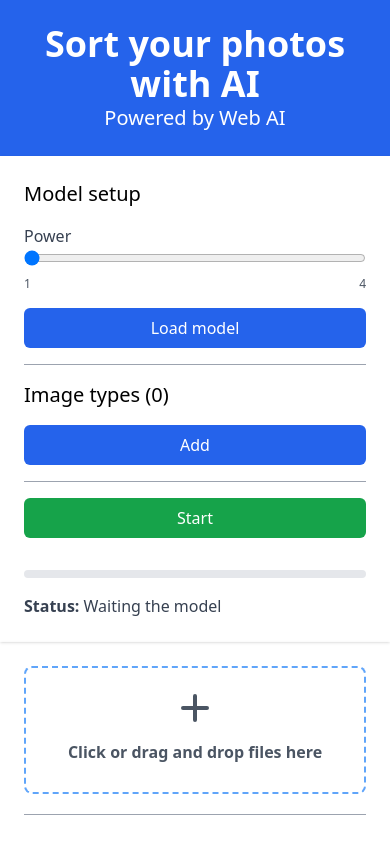
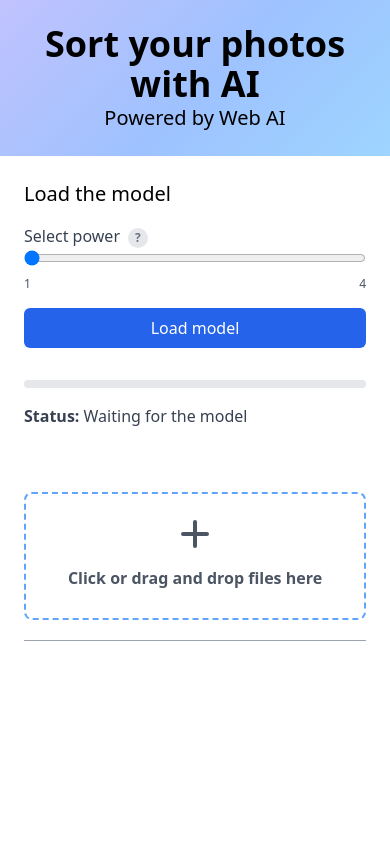
Before and after one commit to visheratin/ai-photo-sorter, a Next.js app: page / in a window 390 px wide. Shown: the top 854 px of the page. Built offline with nearby package versions, Linux system fonts and the light colour scheme.

Commit message:
Updates.

```diff
--- a/src/app/globals.css
+++ b/src/app/globals.css
@@ -1,3 +1,49 @@
 @tailwind base;
 @tailwind components;
 @tailwind utilities;
+
+.moving-gradient {
+    background-image: linear-gradient(
+      135deg,
+      #f9c5d1,
+      #f6d5e6,
+      #e0c3fc,
+      #9ec2ff,
+      #9ee9ff
+    );
+    background-size: 400% 400%;
+    animation: movingGradient 15s ease infinite;
+  }
+
+  @keyframes movingGradient {
+    0% {
+      background-position: 0% 50%;
+    }
+    50% {
+      background-position: 100% 50%;
+    }
+    100% {
+      background-position: 0% 50%;
+    }
+  }
+
+  @keyframes glowing {
+    0% {
+      box-shadow: 0 0 2px #10b981, 0 0 4px #10b981, 0 0 8px #10b981, 0 0 16px #10b981;
+    }
+    50% {
+      box-shadow: 0 0 4px #10b981, 0 0 8px #10b981, 0 0 16px #10b981, 0 0 32px #10b981;
+    }
+    100% {
+      box-shadow: 0 0 2px #10b981, 0 0 4px #10b981, 0 0 8px #10b981, 0 0 16px #10b981;
+    }
+  }
+
+  .glowing-emerald {
+    animation: glowing 2s linear infinite;
+  }
+
+  .glowing-emerald:disabled {
+    animation: none;
+    background-color: #9CA3AF;
+  }
--- a/src/app/navbar.tsx
+++ b/src/app/navbar.tsx
@@ -1,14 +1,11 @@
 import InputFieldsComponent from "@/components/classes";
-import {
-  MultimodalModel,
-  SessionParams,
-  ZeroShotClassificationModel,
-} from "@visheratin/web-ai";
+import Tooltip from "@/components/tooltip";
+import * as wai from "@visheratin/web-ai";
 import React, { useEffect, useRef, useState } from "react";
 
 interface NavbarComponentProps {
   onInputChange: (inputs: string[]) => void;
-  modelCallback: (model: ZeroShotClassificationModel) => void;
+  modelCallback: (model: wai.ZeroShotClassificationModel) => void;
   process: (
     power: number,
     statusCallback: (status: {
@@ -29,20 +26,24 @@ export const NavbarComponent: React.FC<NavbarComponentProps> = (
   const [status, setStatus] = useState({
     progress: 0,
     busy: false,
-    message: "Waiting the model",
+    message: "Waiting for the model",
   });
+
+  const [modelLoaded, setModelLoaded] = useState(false);
 
   const setProgressValue = (percentage: number) => {
     progressRef.current!.style.width = `${percentage}%`;
   };
 
   const loadModel = async () => {
+    console.log(wai);
     const power = parseFloat(powerRef.current!.value);
-    SessionParams.numThreads = power;
+    wai.SessionParams.numThreads = power;
     setStatus({ ...status, busy: true, message: "Loading model..." });
-    const modelResult = await MultimodalModel.create("clip-base-quant");
+    const modelResult = await wai.MultimodalModel.create("clip-base-quant");
     console.log(`Model loading time: ${modelResult.elapsed}s`);
-    props.modelCallback(modelResult.model as ZeroShotClassificationModel);
+    props.modelCallback(modelResult.model as wai.ZeroShotClassificationModel);
+    setModelLoaded(true);
     setStatus({ ...status, busy: false, message: "Model was loaded!" });
     setTimeout(() => {
       setStatus({ ...status, message: "Ready" });
@@ -59,13 +60,20 @@ export const NavbarComponent: React.FC<NavbarComponentProps> = (
   }, [status.progress]);
 
   return (
-    <nav className="bg-white p-6 shadow lg:w-80 lg:h-screen">
+    <nav className="bg-white p-6 lg:w-80 lg:h-screen">
       <div className="grid grid-cols-1 gap-4">
+        <div
+          className="grid grid-cols-1 gap-4"
+          style={modelLoaded ? { display: "none" } : {}}
+        >
           <div>
-          <h4 className="text-xl">Model setup</h4>
+            <h4 className="text-xl">Load the model</h4>
           </div>
           <div className="w-full">
-          <label className="mr-2 text-gray-700">Power</label>
+            <label className="mr-2 text-gray-700">
+              <span>Select power</span>
+            </label>
+            <Tooltip tooltipContent="How many CPU cores to use for processing" />
             <input
               type="range"
               id="power"
@@ -76,7 +84,7 @@ export const NavbarComponent: React.FC<NavbarComponentProps> = (
               defaultValue="1"
               step="1"
               className="slider w-full"
-            title="How many cores to use for computation"
+              title="How many CPU cores to use for processing"
               disabled={status.busy}
             />
             <div className="flex justify-between text-xs mt-1">
@@ -91,23 +99,25 @@ export const NavbarComponent: React.FC<NavbarComponentProps> = (
           >
             Load model
           </button>
-        <div className="relative flex items-center">
-          <div className="flex-grow border-t border-gray-400"></div>
         </div>
+        <div
+          className="grid grid-cols-1 gap-4"
+          style={modelLoaded ? {} : { display: "none" }}
+        >
           <div>
-          <h4 className="text-xl">Image types ({props.classNum})</h4>
+            <h4 className="text-xl">Set photo classes</h4>
           </div>
           <InputFieldsComponent
             onInputChange={props.onInputChange}
             busy={status.busy}
+            modelLoaded={modelLoaded}
           />
-        <div className="relative flex items-center">
-          <div className="flex-grow border-t border-gray-400"></div>
         </div>
         <button
-          disabled={status.busy}
+          disabled={status.busy || !modelLoaded}
+          hidden={!modelLoaded || props.classNum === 0}
           onClick={() => process()}
-          className="bg-green-600 text-white w-full py-2 px-4 rounded-md hover:bg-green-500 focus:outline-none focus:ring-2 focus:ring-green-500 focus:ring-opacity-50"
+          className="bg-emerald-500 text-white text-xl py-2 my-5 px-4 rounded-full focus:outline-none glowing-emerald"
         >
           Start
         </button>
--- a/src/app/page.module.css
+++ b/src/app/page.module.css
@@ -1,271 +1,15 @@
-.main {
-  display: flex;
-  flex-direction: column;
-  justify-content: space-between;
-  align-items: center;
-  padding: 6rem;
-  min-height: 100vh;
-}
-
-.description {
-  display: inherit;
-  justify-content: inherit;
-  align-items: inherit;
-  font-size: 0.85rem;
-  max-width: var(--max-width);
-  width: 100%;
-  z-index: 2;
-  font-family: var(--font-mono);
-}
-
-.description a {
-  display: flex;
-  align-items: center;
-  justify-content: center;
-  gap: 0.5rem;
-}
-
-.description p {
-  position: relative;
-  margin: 0;
-  padding: 1rem;
-  background-color: rgba(var(--callout-rgb), 0.5);
-  border: 1px solid rgba(var(--callout-border-rgb), 0.3);
-  border-radius: var(--border-radius);
-}
-
-.code {
-  font-weight: 700;
-  font-family: var(--font-mono);
-}
-
-.grid {
-  display: grid;
-  grid-template-columns: repeat(3, minmax(33%, auto));
-  width: var(--max-width);
-  max-width: 100%;
-}
-
-.card {
-  padding: 1rem 1.2rem;
-  border-radius: var(--border-radius);
-  background: rgba(var(--card-rgb), 0);
-  border: 1px solid rgba(var(--card-border-rgb), 0);
-  transition: background 200ms, border 200ms;
-}
-
-.card span {
-  display: inline-block;
-  transition: transform 200ms;
-}
-
-.card h2 {
-  font-weight: 600;
-  margin-bottom: 0.7rem;
-}
-
-.card p {
-  margin: 0;
-  opacity: 0.6;
-  font-size: 0.9rem;
-  line-height: 1.5;
-  max-width: 34ch;
-}
-
-.center {
-  display: flex;
-  justify-content: center;
-  align-items: center;
-  position: relative;
-  padding: 4rem 0;
-}
-
-.center::before {
-  background: var(--secondary-glow);
-  border-radius: 50%;
-  width: 480px;
-  height: 360px;
-  margin-left: -400px;
-}
-
-.center::after {
-  background: var(--primary-glow);
-  width: 240px;
-  height: 180px;
-  z-index: -1;
-}
-
-.center::before,
-.center::after {
-  content: '';
-  left: 50%;
-  position: absolute;
-  filter: blur(45px);
-  transform: translateZ(0);
-}
-
-.logo,
-.thirteen {
-  position: relative;
-}
-
-.thirteen {
-  display: flex;
-  justify-content: center;
-  align-items: center;
-  width: 75px;
-  height: 75px;
-  padding: 25px 10px;
-  margin-left: 16px;
-  transform: translateZ(0);
-  border-radius: var(--border-radius);
-  overflow: hidden;
-  box-shadow: 0px 2px 8px -1px #0000001a;
-}
-
-.thirteen::before,
-.thirteen::after {
-  content: '';
-  position: absolute;
-  z-index: -1;
-}
-
-/* Conic Gradient Animation */
-.thirteen::before {
-  animation: 6s rotate linear infinite;
-  width: 200%;
-  height: 200%;
-  background: var(--tile-border);
-}
-
-/* Inner Square */
-.thirteen::after {
-  inset: 0;
-  padding: 1px;
-  border-radius: var(--border-radius);
-  background: linear-gradient(
-    to bottom right,
-    rgba(var(--tile-start-rgb), 1),
-    rgba(var(--tile-end-rgb), 1)
-  );
-  background-clip: content-box;
-}
-
-/* Enable hover only on non-touch devices */
-@media (hover: hover) and (pointer: fine) {
-  .card:hover {
-    background: rgba(var(--card-rgb), 0.1);
-    border: 1px solid rgba(var(--card-border-rgb), 0.15);
+@keyframes glowing {
+  0% {
+    box-shadow: 0 0 5px #10b981, 0 0 10px #10b981, 0 0 20px #10b981, 0 0 40px #10b981;
   }
-
-  .card:hover span {
-    transform: translateX(4px);
+  50% {
+    box-shadow: 0 0 10px #10b981, 0 0 20px #10b981, 0 0 40px #10b981, 0 0 80px #10b981;
+  }
+  100% {
+    box-shadow: 0 0 5px #10b981, 0 0 10px #10b981, 0 0 20px #10b981, 0 0 40px #10b981;
   }
 }
 
-@media (prefers-reduced-motion) {
-  .thirteen::before {
-    animation: none;
-  }
-
-  .card:hover span {
-    transform: none;
-  }
+.glowing-emerald {
+  animation: glowing 2s linear infinite;
 }
-
-/* Mobile and Tablet */
-@media (max-width: 1023px) {
-  .content {
-    padding: 4rem;
-  }
-
-  .grid {
-    grid-template-columns: 1fr;
-    margin-bottom: 120px;
-    max-width: 320px;
-    text-align: center;
-  }
-
-  .card {
-    padding: 1rem 2.5rem;
-  }
-
-  .card h2 {
-    margin-bottom: 0.5rem;
-  }
-
-  .center {
-    padding: 8rem 0 6rem;
-  }
-
-  .center::before {
-    transform: none;
-    height: 300px;
-  }
-
-  .description {
-    font-size: 0.8rem;
-  }
-
-  .description a {
-    padding: 1rem;
-  }
-
-  .description p,
-  .description div {
-    display: flex;
-    justify-content: center;
-    position: fixed;
-    width: 100%;
-  }
-
-  .description p {
-    align-items: center;
-    inset: 0 0 auto;
-    padding: 2rem 1rem 1.4rem;
-    border-radius: 0;
-    border: none;
-    border-bottom: 1px solid rgba(var(--callout-border-rgb), 0.25);
-    background: linear-gradient(
-      to bottom,
-      rgba(var(--background-start-rgb), 1),
-      rgba(var(--callout-rgb), 0.5)
-    );
-    background-clip: padding-box;
-    backdrop-filter: blur(24px);
-  }
-
-  .description div {
-    align-items: flex-end;
-    pointer-events: none;
-    inset: auto 0 0;
-    padding: 2rem;
-    height: 200px;
-    background: linear-gradient(
-      to bottom,
-      transparent 0%,
-      rgb(var(--background-end-rgb)) 40%
-    );
-    z-index: 1;
-  }
-}
-
-@media (prefers-color-scheme: dark) {
-  .vercelLogo {
-    filter: invert(1);
-  }
-
-  .logo,
-  .thirteen img {
-    filter: invert(1) drop-shadow(0 0 0.3rem #ffffff70);
-  }
-}
-
-@keyframes rotate {
-  from {
-    transform: rotate(360deg);
-  }
-  to {
-    transform: rotate(0deg);
-  }
-}
--- a/src/app/page.tsx
+++ b/src/app/page.tsx
@@ -1,12 +1,7 @@
 "use client";
 
 import { useCallback, useEffect, useState } from "react";
-import {
-  ClassificationPrediction,
-  MultimodalModel,
-  ZeroShotClassificationModel,
-  SessionParams,
-} from "@visheratin/web-ai";
+import * as wai from "@visheratin/web-ai";
 import { useDropzone } from "react-dropzone";
 import PhotoGallery from "@/components/gallery";
 import { FileInfo } from "@/components/fileInfo";
@@ -18,6 +13,8 @@ export default function Home() {
   const [classNames, setClassNames] = useState<string[]>([]);
 
   const [unsortedFiles, setUnsortedFiles] = useState<FileInfo[]>([]);
+
+  const [files, setFiles] = useState<FileInfo[]>([]);
 
   const [classes, setClasses] = useState<ClassData[]>([]);
 
@@ -34,13 +31,14 @@ export default function Home() {
           src: URL.createObjectURL(file),
         };
       });
-      const existingFiles = unsortedFiles.map((file) => file.name);
+      const existingFiles = files.map((file) => file.name);
       const filteredNewFiles = newFiles.filter(
         (file) => !existingFiles.includes(file.name)
       );
       setUnsortedFiles([...unsortedFiles, ...filteredNewFiles]);
+      setFiles([...files, ...filteredNewFiles]);
     },
-    [unsortedFiles]
+    [files, unsortedFiles]
   );
 
   const resizeFile = (file: File): Promise<File> =>
@@ -66,7 +64,7 @@ export default function Home() {
     onDrop,
   });
 
-  const [model, setModel] = useState<ZeroShotClassificationModel>();
+  const [model, setModel] = useState<wai.ZeroShotClassificationModel>();
 
   const processFiles = async (
     power: number,
@@ -79,11 +77,27 @@ export default function Home() {
     if (!model) {
       setStatus({ busy: false, progress: 0, message: "Model was not loaded!" });
       setTimeout(() => {
-        setStatus({ busy: false, progress: 0, message: "Ready" });
+        setStatus({
+          busy: false,
+          progress: 0,
+          message: "Waiting for the model",
+        });
       }, 2000);
       return;
     }
-    const newClasses = classNames.map((name): ClassData => {
+    const classes = [...classNames];
+    if (
+      classes.length === 0 ||
+      classes.filter((c) => c.length > 0).length === 0
+    ) {
+      setStatus({
+        busy: false,
+        progress: 0,
+        message: "No classes were set!",
+      });
+      return;
+    }
+    const newClasses = classes.map((name): ClassData => {
       return {
         name: name,
         files: [],
@@ -92,7 +106,7 @@ export default function Home() {
     setStatus({ progress: 0, busy: true, message: "Processing..." });
     const start = performance.now();
     const batch = power;
-    const dataFiles = [...unsortedFiles];
+    const dataFiles = [...files];
     for (let i = 0; i < dataFiles.length; i += batch) {
       setStatus({
         busy: true,
@@ -101,15 +115,15 @@ export default function Home() {
       });
       const toProcess = dataFiles.slice(i, i + batch).map((file) => file.src);
       const toProcessFiles = dataFiles.slice(i, i + batch);
-      const result = await model.process(toProcess, classNames);
+      const result = await model.process(toProcess, classes);
       if (toProcess.length === 1) {
-        const res = result.results as ClassificationPrediction[];
-        processResult(toProcessFiles[0], res, newClasses);
+        const res = result.results as wai.ClassificationPrediction[];
+        processResult(toProcessFiles[0], res, newClasses, classes);
       } else {
-        const resItems = result.results as ClassificationPrediction[][];
+        const resItems = result.results as wai.ClassificationPrediction[][];
         resItems.forEach((item, index) => {
-          const res = item as ClassificationPrediction[];
-          processResult(toProcessFiles[index], res, newClasses);
+          const res = item as wai.ClassificationPrediction[];
+          processResult(toProcessFiles[index], res, newClasses, classes);
         });
       }
     }
@@ -124,8 +138,9 @@ export default function Home() {
 
   const processResult = (
     file: FileInfo,
-    result: ClassificationPrediction[],
-    classes: ClassData[]
+    result: wai.ClassificationPrediction[],
+    classData: ClassData[],
+    classes: string[]
   ) => {
     if (result.length === 0) {
       return;
@@ -135,9 +150,9 @@ export default function Home() {
       return;
     }
     const foundClass = result[0].class;
-    const foundClassIndex = classNames.indexOf(foundClass);
-    classes[foundClassIndex].files.push(file);
-    setClasses([...classes]);
+    const foundClassIndex = classes.indexOf(foundClass);
+    classData[foundClassIndex].files.push(file);
+    setClasses([...classData]);
     const unsortedIdx = unsortedFiles.indexOf(file);
     unsortedFiles.splice(unsortedIdx, 1);
     setUnsortedFiles([...unsortedFiles]);
@@ -146,7 +161,7 @@ export default function Home() {
 
   return (
     <>
-      <header className="text-center py-6 bg-blue-600 text-white">
+      <header className="text-center py-6 bg-blue-600 moving-gradient">
         <h1 className="text-4xl font-semibold">Sort your photos with AI</h1>
         <h5 className="text-xl text-white-600">Powered by Web AI</h5>
       </header>
@@ -155,10 +170,10 @@ export default function Home() {
           onInputChange={setClassNames}
           modelCallback={setModel}
           process={processFiles}
-          classNum={classNames.length}
+          classNum={classNames.filter((c) => c.length > 0).length}
         />
-
-        <main className="flex-grow p-6 shadow lg:w-80 lg:h-screen">
+        <div className="border-l border-gray-300 h-auto my-2"></div>
+        <main className="flex-grow p-6 lg:w-80 lg:h-full">
           <section>
             <div className="flex justify-center">
               <div
@@ -203,17 +218,13 @@ export default function Home() {
                   <>
                     <section
                       key={item.name}
-                      className="rounded-md border border-blue-400 p-4"
+                      className="rounded-md border border-blue-400 p-4 my-4"
                     >
                       <h3 className="mb-4 text-xl font-semibold">
                         {item.name}
                       </h3>
                       <PhotoGallery images={item.files} />
                     </section>
-
-                    <div className="relative flex py-5 items-center">
-                      <div className="flex-grow border-t border-gray-400"></div>
-                    </div>
                   </>
                 )
             )}
--- a/src/components/classes.tsx
+++ b/src/components/classes.tsx
@@ -4,6 +4,7 @@ import { InputData } from "./inputData";
 interface InputFieldsComponentProps {
   onInputChange: (inputs: string[]) => void;
   busy: boolean;
+  modelLoaded: boolean;
 }
 
 const InputFieldsComponent: React.FC<InputFieldsComponentProps> = (
@@ -69,7 +70,7 @@ const InputFieldsComponent: React.FC<InputFieldsComponentProps> = (
         </div>
       ))}
       <button
-        disabled={props.busy}
+        disabled={props.busy || !props.modelLoaded}
         onClick={addInputField}
         className="bg-blue-600 text-white px-4 py-2 rounded-md hover:bg-blue-500 focus:outline-none focus:ring-2 focus:ring-blue-500 focus:ring-opacity-50 w-full"
       >
--- /dev/null
+++ b/src/components/tooltip.tsx
@@ -0,0 +1,49 @@
+// components/Tooltip.js
+import { useState } from "react";
+
+const Tooltip = (props: { tooltipContent: string }) => {
+  const [showTooltip, setShowTooltip] = useState(false);
+
+  return (
+    <div className="relative inline-flex items-center">
+      <button
+        className="text-gray-500 focus:outline-none"
+        onClick={() => setShowTooltip(!showTooltip)}
+      >
+        <span className="text-xs font-bold bg-gray-200 rounded-full w-5 h-5 flex items-center justify-center">
+          ?
+        </span>
+      </button>
+
+      {showTooltip && (
+        <div
+          className="absolute top-0 left-0 ml-5 mt-3 p-2 text-xs text-gray-700 bg-white border border-gray-300 rounded-md shadow-lg"
+          onMouseLeave={() => setShowTooltip(false)}
+        >
+          <div className="arrow-up bg-white border-gray-300"></div>
+          {props.tooltipContent}
+        </div>
+      )}
+
+      <style jsx>{`
+        .arrow-up {
+          width: 0;
+          height: 0;
+          border-left: 5px solid transparent;
+          border-right: 5px solid transparent;
+          border-bottom: 5px solid white;
+          position: absolute;
+          top: -5px;
+          left: 8px;
+          border-bottom-color: #ffffff;
+          border-bottom-style: solid;
+          border-bottom-width: 5px;
+          margin-left: -5px;
+          margin-top: -1px;
+        }
+      `}</style>
+    </div>
+  );
+};
+
+export default Tooltip;
```
Also changed, not shown: src/app/layout.tsx (+6 -6 lines). Lines whose indentation alone changed are shown as unchanged.
